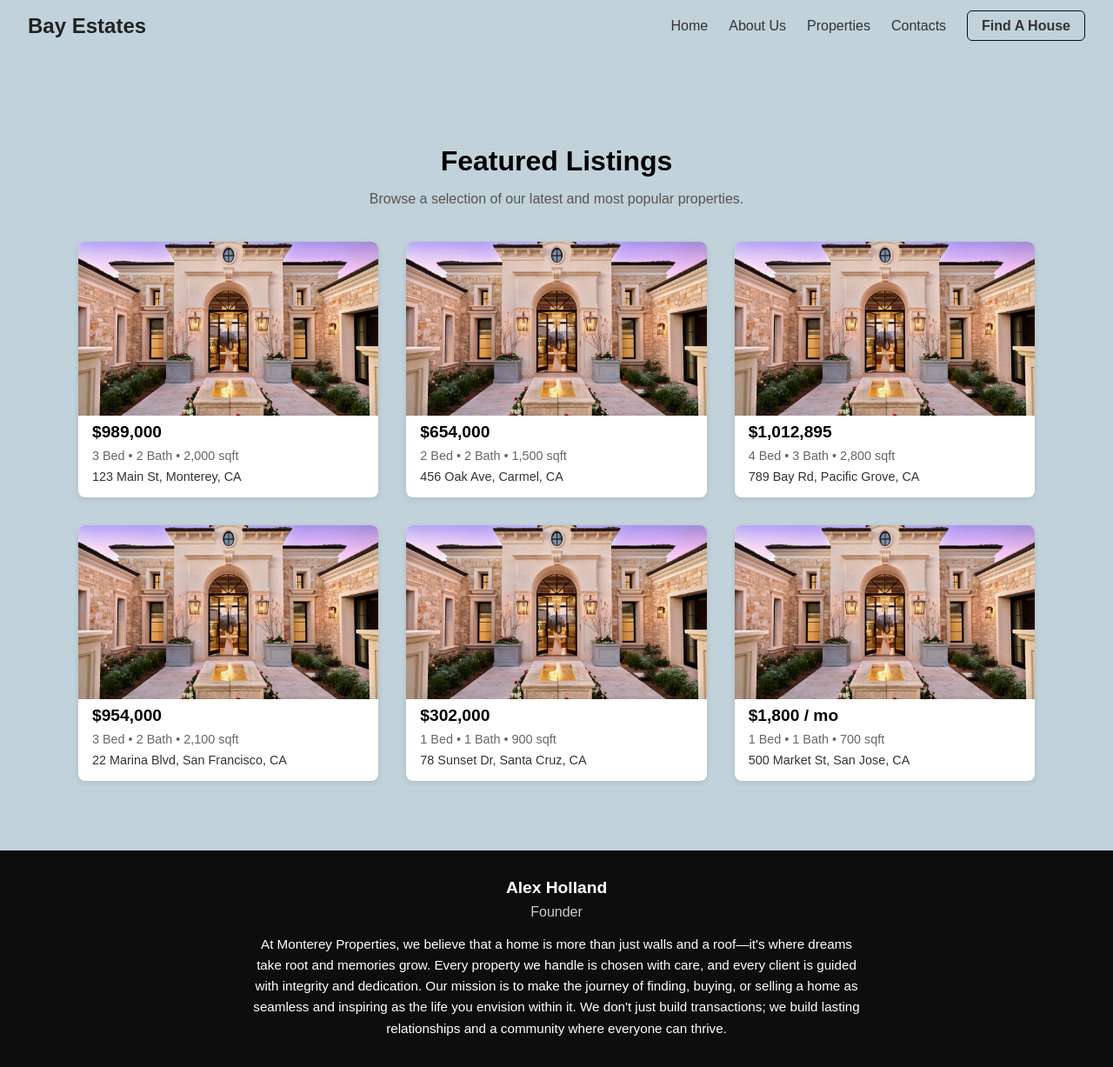
After one commit to ConlynPattison/LAMP, a PHP site: page /properties.php in a window 1280 px wide. The commit adds this page. Shown: the whole page at 87% size. Run offline with PHP 8.4, Linux system fonts and the light colour scheme.

Commit message:
Add properties and contacts

```diff
--- a/about.php
+++ b/about.php
@@ -15,7 +15,8 @@
         <ul class="top-nav">
             <li><a href="index.php">Home</a></li>
             <li><a href="about.php" class="active">About Us</a></li>
-            <li><a href="">Properties</a></li>
+            <li><a href="properties.php">Properties</a></li>
+            <li><a href="contacts.php">Contacts</a></li>
             <li class="right"><a>Find A House</a></li>
         </ul>
     </section>
--- /dev/null
+++ b/contacts.txt
@@ -0,0 +1,3 @@
+Alex Holland|agent.company@email.com|(831) 594-0000|100 Main St, Monterey, CA|user.png
+Jane Doe|jane@email.com|(408) 111-2222|200 Oak St, Carmel, CA|user.png
+John Smith|john@email.com|(831) 333-4444|500 Lighthouse Ave, Pacific Grove, CA|user.png
--- a/index.php
+++ b/index.php
@@ -8,11 +8,12 @@ echo <<<HTML
 <link rel="stylesheet" href="styles.css">
 <body>
     <section class="top">
-        <div class="company"><a>Bay Estates</a></div>
+        <div class="company"><a href="index.php">Bay Estates</a></div>
         <ul class="top-nav">
             <li><a href="" class="active">Home</a></li>
             <li><a href="about.php">About Us</a></li>
-            <li><a href="">Properties</a></li>
+            <li><a href="properties.php">Properties</a></li>
+            <li><a href="contacts.php">Contacts</a></li>
             <li class="right"><a>Find A House</a></li>
         </ul>
     </section>
--- /dev/null
+++ b/properties.php
@@ -0,0 +1,92 @@
+<!DOCTYPE html>
+<html lang="en">
+
+<head>
+    <meta charset="UTF-8">
+    <meta name="viewport" content="width=device-width, initial-scale=1.0">
+    <title>Properties | Bay Estates</title>
+    <link rel="stylesheet" href="styles.css">
+</head>
+
+<body>
+    <!-- Top Navigation -->
+    <section class="top">
+        <div class="company"><a href="index.php">Bay Estates</a></div>
+        <ul class="top-nav">
+            <li><a href="index.php">Home</a></li>
+            <li><a href="about.php">About Us</a></li>
+            <li><a href="properties.php" class="active">Properties</a></li>
+            <li><a href="contacts.php">Contacts</a></li>
+            <li class="right"><a>Find A House</a></li>
+        </ul>
+    </section>
+
+    <!-- Main Content -->
+    <main>
+        <section class="properties">
+            <h1>Featured Listings</h1>
+            <p class="subtitle">Browse a selection of our latest and most popular properties.</p>
+
+            <div class="property-grid">
+                <div class="property-card">
+                    <img src="./listing.png" alt="Property 1">
+                    <div class="price">$989,000</div>
+                    <div class="details">3 Bed • 2 Bath • 2,000 sqft</div>
+                    <a href="#">123 Main St, Monterey, CA</a>
+                </div>
+
+                <div class="property-card">
+                    <img src="./listing.png" alt="Property 2">
+                    <div class="price">$654,000</div>
+                    <div class="details">2 Bed • 2 Bath • 1,500 sqft</div>
+                    <a href="#">456 Oak Ave, Carmel, CA</a>
+                </div>
+
+                <div class="property-card">
+                    <img src="./listing.png" alt="Property 3">
+                    <div class="price">$1,012,895</div>
+                    <div class="details">4 Bed • 3 Bath • 2,800 sqft</div>
+                    <a href="#">789 Bay Rd, Pacific Grove, CA</a>
+                </div>
+
+                <div class="property-card">
+                    <img src="./listing.png" alt="Property 4">
+                    <div class="price">$954,000</div>
+                    <div class="details">3 Bed • 2 Bath • 2,100 sqft</div>
+                    <a href="#">22 Marina Blvd, San Francisco, CA</a>
+                </div>
+
+                <div class="property-card">
+                    <img src="./listing.png" alt="Property 5">
+                    <div class="price">$302,000</div>
+                    <div class="details">1 Bed • 1 Bath • 900 sqft</div>
+                    <a href="#">78 Sunset Dr, Santa Cruz, CA</a>
+                </div>
+
+                <div class="property-card">
+                    <img src="./listing.png" alt="Property 6">
+                    <div class="price">$1,800 / mo</div>
+                    <div class="details">1 Bed • 1 Bath • 700 sqft</div>
+                    <a href="#">500 Market St, San Jose, CA</a>
+                </div>
+            </div>
+        </section>
+    </main>
+
+    <!-- Footer -->
+    <section class="founder">
+        <div>
+            <div class="name">Alex Holland</div>
+            <div class="role">Founder</div>
+        </div>
+        <div>
+            <p>At Monterey Properties, we believe that a home is more than just walls and a roof—it's where dreams take
+                root and memories grow. Every property we handle is chosen with care, and every client is guided with
+                integrity and dedication. Our mission is to make the journey of finding, buying, or selling a home as
+                seamless and inspiring as the life you envision within it. We don't just build transactions; we build
+                lasting relationships and a community where everyone can thrive.</p>
+        </div>
+    </section>
+</body>
+
+</html>
--- a/styles.css
+++ b/styles.css
@@ -182,7 +182,7 @@ main {
 .about h1 {
     font-size: 2rem;
     margin-bottom: 1rem;
-    color: #0d6efd;
+    color: black;
 }
 
 .about p {
@@ -191,3 +191,74 @@ main {
     margin-bottom: 1.2rem;
     color: #444;
 }
+
+/* --- Properties --- */
+.properties {
+    max-width: 1100px;
+    margin: 3rem auto;
+    padding: 2rem;
+    text-align: center;
+}
+
+.properties h1 {
+    font-size: 2rem;
+    color: black;
+    margin-bottom: 0.5rem;
+}
+
+.properties .subtitle {
+    font-size: 1rem;
+    color: #555;
+    margin-bottom: 2.5rem;
+}
+
+.property-grid {
+    display: grid;
+    grid-template-columns: repeat(auto-fit, minmax(280px, 1fr));
+    gap: 2rem;
+}
+
+.property-card {
+    background: #fff;
+    border-radius: 8px;
+    overflow: hidden;
+    box-shadow: 0 2px 6px rgba(0, 0, 0, 0.1);
+    text-align: left;
+    transition: transform 0.2s ease;
+}
+
+.property-card:hover {
+    transform: translateY(-5px);
+}
+
+.property-card img {
+    display: block;
+    width: 100%;
+    height: 200px;
+    object-fit: cover;
+}
+
+.property-card .price {
+    font-size: 1.2rem;
+    font-weight: bold;
+    color: black;
+    margin: 0.5rem 1rem;
+}
+
+.property-card .details {
+    font-size: 0.9rem;
+    color: #666;
+    margin: 0 1rem 0.5rem;
+}
+
+.property-card a {
+    display: block;
+    font-size: 0.9rem;
+    color: #333;
+    margin: 0 1rem 1rem;
+    text-decoration: none;
+}
+
+.property-card a:hover {
+    color: black;
+}
```
Also changed, not shown: contacts.php (added, +73 -0 lines), listing.png (added), user.png (added).
